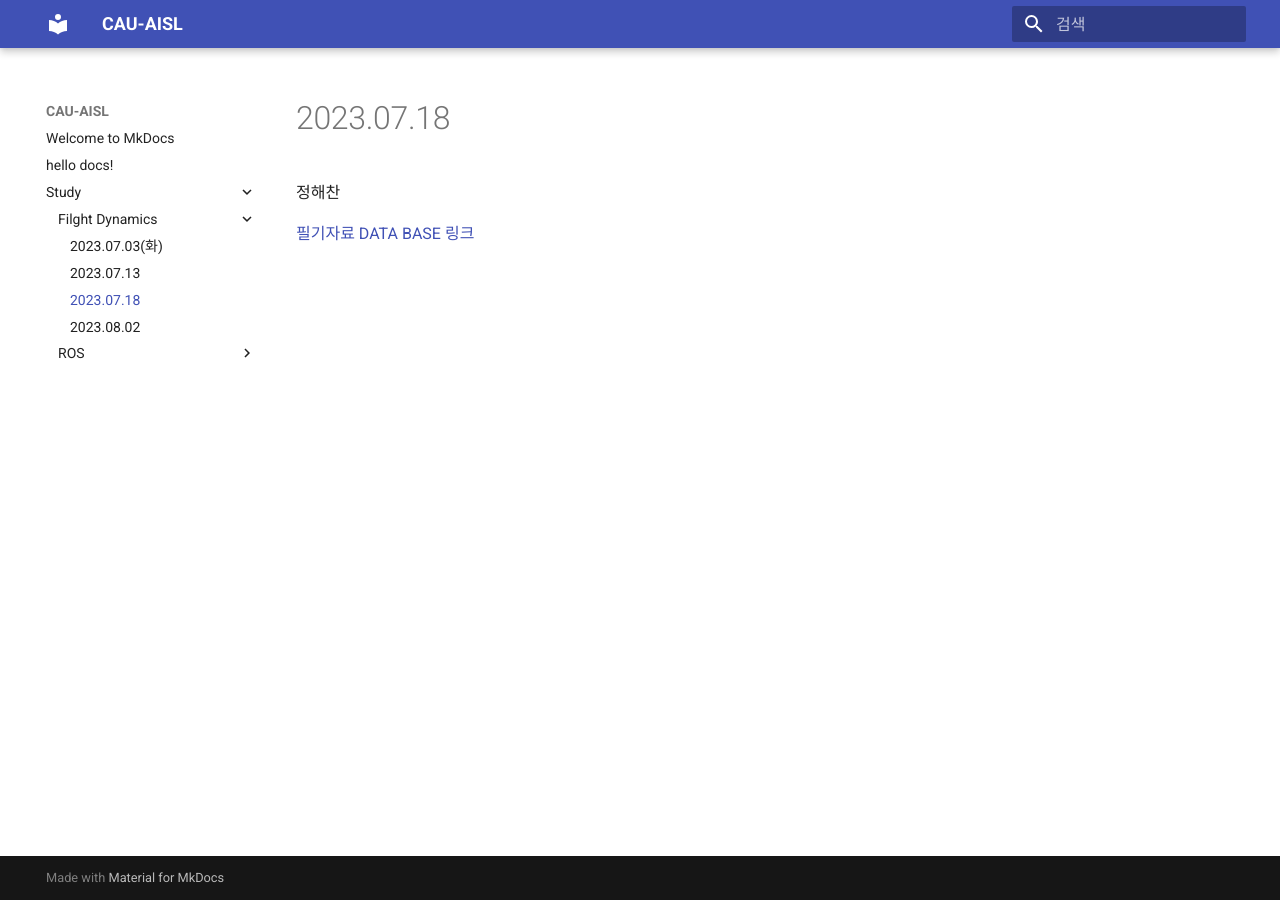
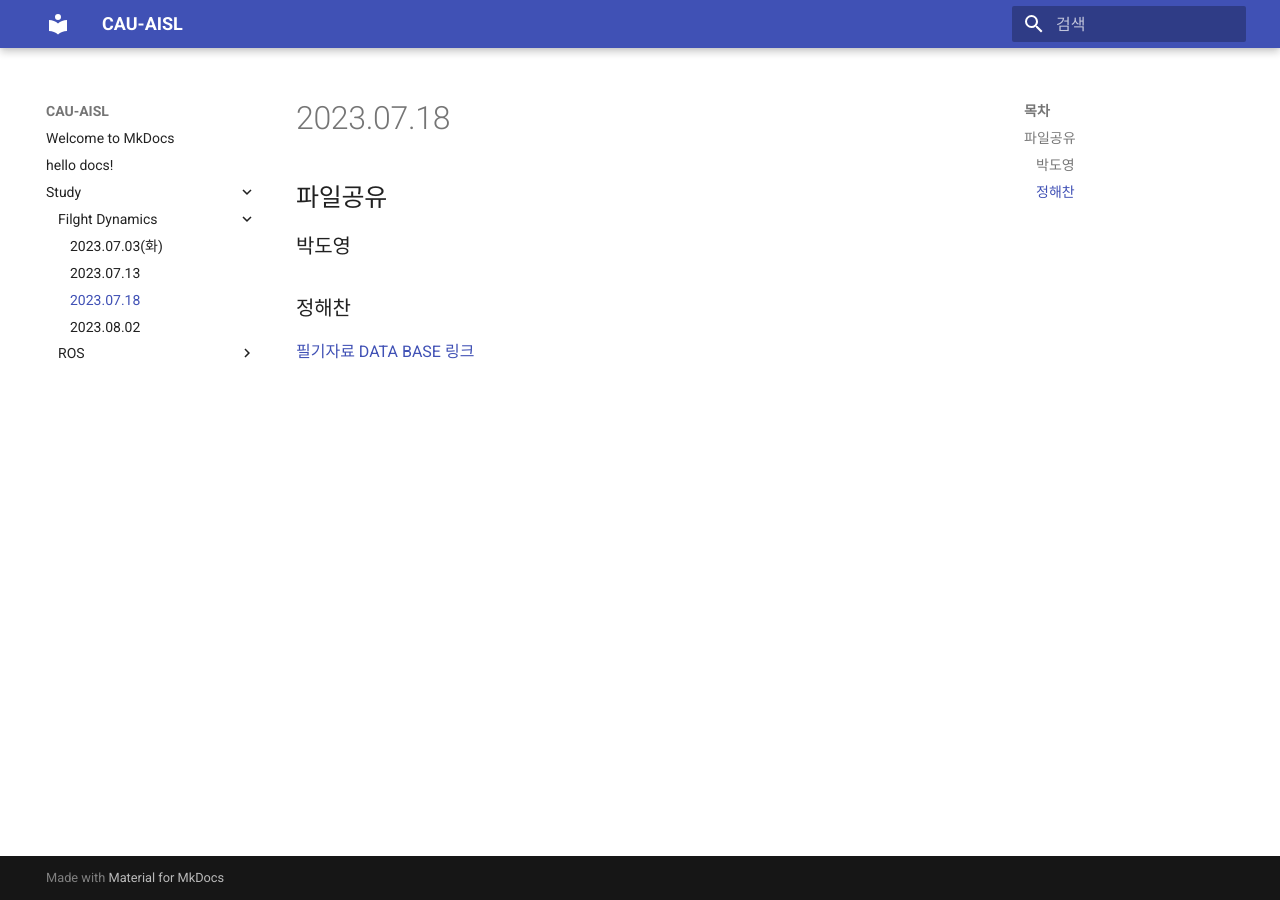
Before and after one commit to CAU-AISL/AISL-Docs, an MkDocs documentation site: the page built from docs/Study/Filght Dynamics/2023.07.18.md, in a window 1280 px wide. Built offline with MkDocs 1.6.1 and Material for MkDocs 9.7.7, drawn with Linux system fonts in a browser that asks for light colours.

Commit message:
Update 2023.07.18.md

```diff
--- a/docs/Study/Filght Dynamics/2023.07.18.md
+++ b/docs/Study/Filght Dynamics/2023.07.18.md
@@ -1,3 +1,8 @@
-정해찬
+## 파일공유
+
+### 박도영
+
+
+### 정해찬
 
 [필기자료 DATA BASE 링크](https://github.com/CAU-AISL/Database/blob/main/%EB%B9%84%ED%96%89%EB%8F%99%EC%97%AD%ED%95%99%20%EA%B3%B5%EC%9C%A0%20%ED%8C%8C%EC%9D%BC/%EC%8A%A4%ED%84%B0%EB%94%94%20%EC%9E%90%EB%A3%8C%20(1).pdf)
```
